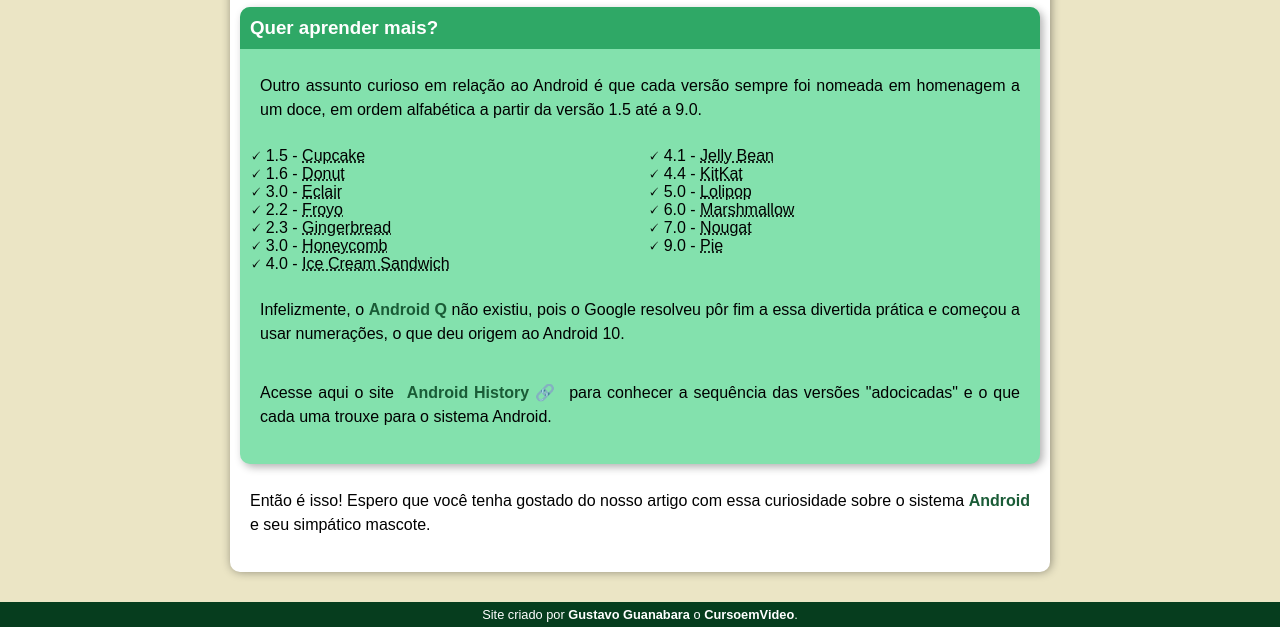
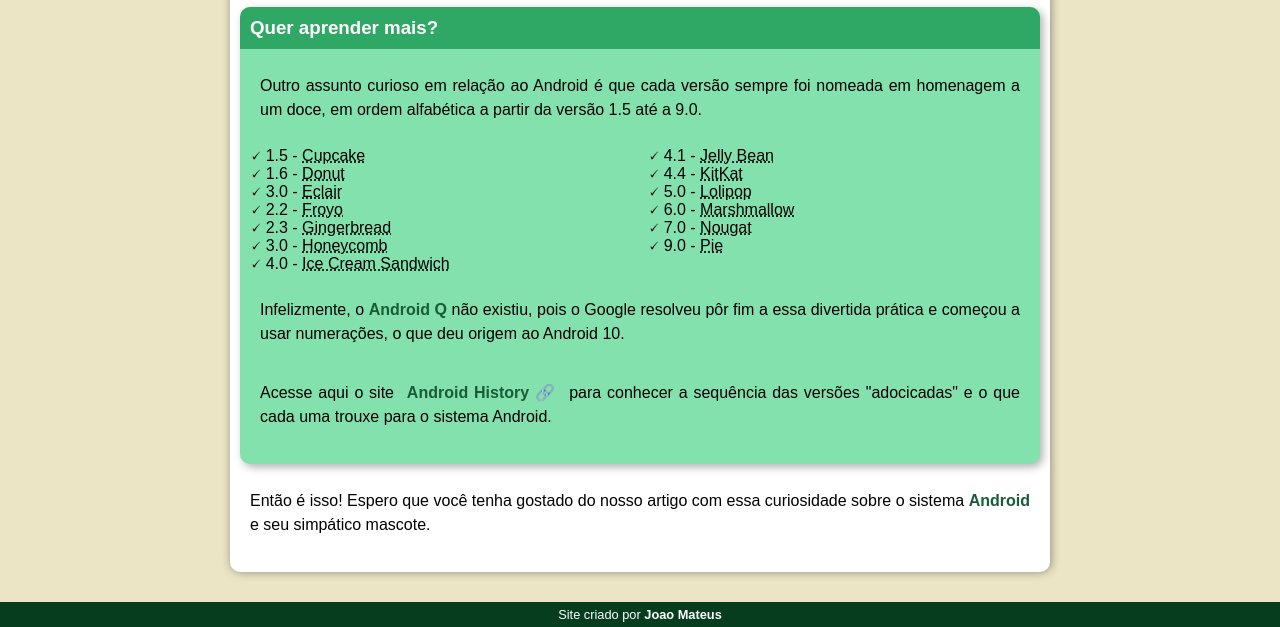
Before and after one commit to jmsousa07/html-css, a plain HTML site: page desafios/d010/site-android/android.html in a window 1280 px wide. Shown: the part 2136-2763 px from the top of the page. Drawn offline with Linux system fonts and the light colour scheme.

Commit message:
atualização footer

```diff
--- a/desafios/d010/site-android/android.html
+++ b/desafios/d010/site-android/android.html
@@ -112,7 +112,9 @@
     </main>
 
     <footer>
-        <p>Site criado por <a href="https://gustavoguanabara.github.io/" target="_blank">Gustavo Guanabara</a> o <a href="https://cursoemvideo.com/" target="_blank">CursoemVideo</a>.</p>
+        <p>
+            Site criado por <a href="https://github.com/jmsousa07" target="_blank">Joao Mateus</a>
+        </p>
     </footer>
 </body>
 </html>
```
